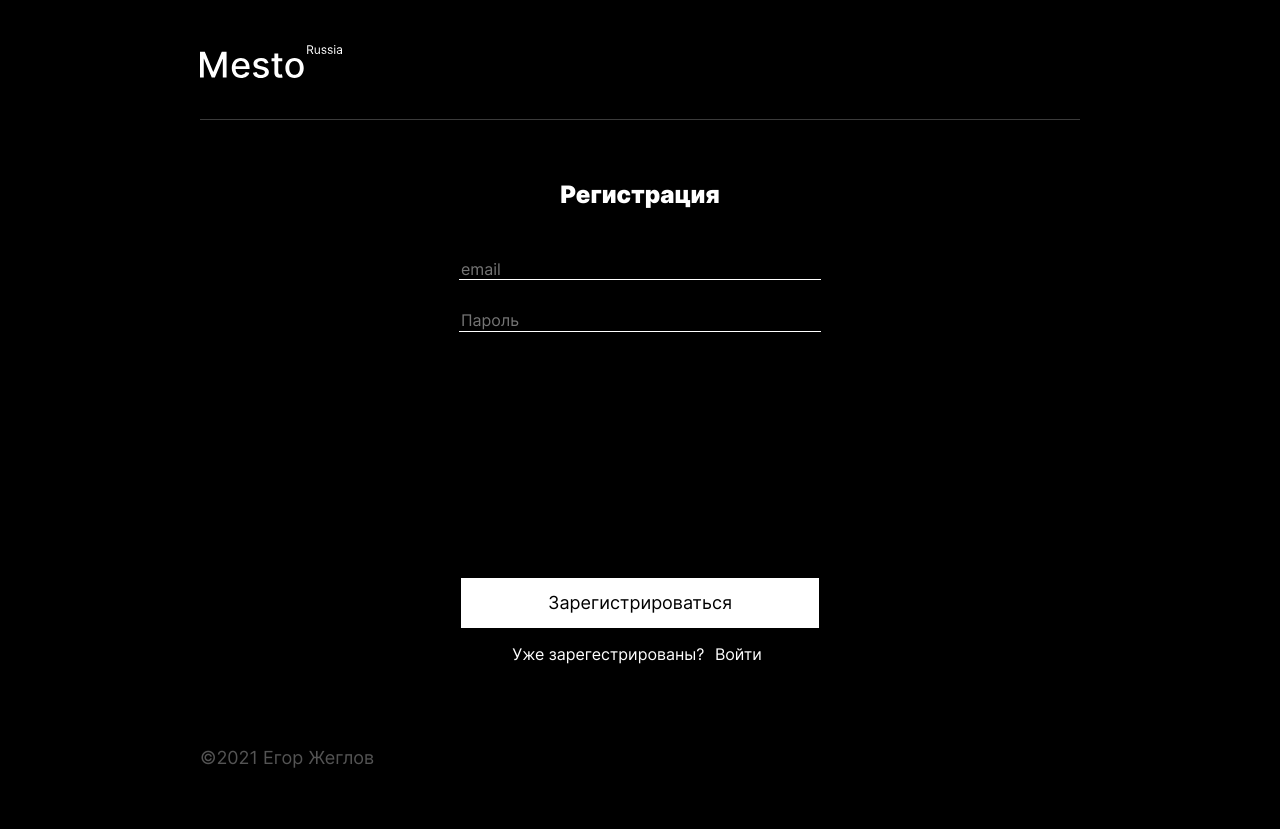
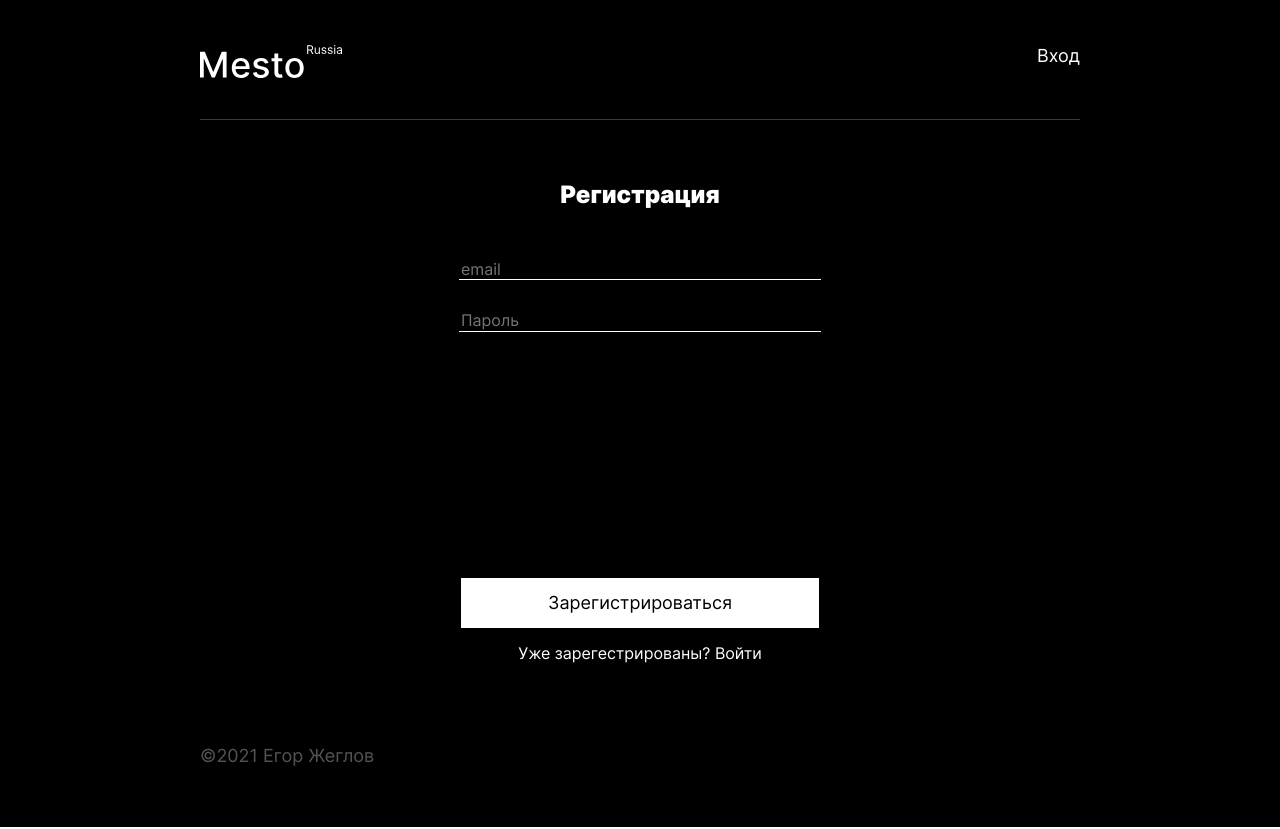
Before and after one commit to EgorZheglov/mesto-react, a React (Create React App) app: page /sign-up in a window 1280 px wide. Built offline with nearby package versions, Linux system fonts and the light colour scheme; no server answers.

Commit message:
JWT final develop

```diff
--- /dev/null
+++ b/src/blocks/header/__button/header__button.css
@@ -0,0 +1,14 @@
+.header__button{
+    margin-top: 0;
+    height:22px;
+    padding: 0;
+    font-size: 18px;
+    font-style: normal;
+    font-weight: 400;
+    line-height: 22px;
+    text-decoration: none;
+}
+
+.header__button:hover{
+    opacity: 0.6;
+}
--- /dev/null
+++ b/src/blocks/header/__email/header__email.css
@@ -0,0 +1,7 @@
+.header__email{
+    font-size: 18px;
+    font-style: normal;
+    font-weight: 500;
+    line-height: 22px;
+    margin-right: 24px;
+}
--- /dev/null
+++ b/src/blocks/header/__info/header__info.css
@@ -0,0 +1,4 @@
+.header__info{
+    display: flex;
+    flex-direction: row;
+}
--- a/src/blocks/sign/__link/sign__link.css
+++ b/src/blocks/sign/__link/sign__link.css
@@ -3,6 +3,7 @@
     background-color: black;
     border:none;
     outline: none;
+    text-decoration: none;
     transform: opacity 1s linear;
 }
 
--- a/src/components/App.js
+++ b/src/components/App.js
@@ -7,7 +7,7 @@ import PopupWithForm from './PopupWithForm';
 import ImagePopup from './ImagePopup';
 import {api, signApi} from '../utils/api';
 import Register from './Register';
-import { Route, Switch, Redirect, useHistory } from 'react-router-dom';
+import { Route, Switch, Redirect, useHistory, useRouteMatch} from 'react-router-dom';
 import EditAvatarPopup from './EditAvatarPopup';
 import { UserContext } from '../contexts/CurrentUserContext';
 import AddPlacePopup from './AddPlacePopup'
@@ -27,9 +27,11 @@ function App() {
   const [loggedIn, setLogIn] = React.useState(false);
   const [isRegistrationPopupOpen, setRegistrationPopup] = React.useState(false);
   const [signSuccsess, setSignSucces] = React.useState(true);
+  const [email, setEmail] =React.useState('')
 
   const history = useHistory();
 
+  const {path} = useRouteMatch();
 
 
   function handleCardLike(card) {
@@ -38,11 +40,10 @@ function App() {
 
     const method = isLiked ? 'DELETE' : 'PUT';
 
-    // Отправляем запрос в API и получаем обновлённые данные карточки
     api.toggleLike(card._id, method)
       .then((newCard) => {
          setCards((state) => {
-           return state.map((c) => c._id === card._id ? newCard : c)//вставляем обновленную карточку
+           return state.map((c) => c._id === card._id ? newCard : c)
          });
       })
       .catch(err => {
@@ -50,36 +51,60 @@ function App() {
       })
   }
 
-  React.useEffect(()=>{
-    api.getUserData()
-    .then(res =>{
-      setUser(res)
+
+  function handleLogOut(){
+    history.push('/sign-in');
+    setLogIn(false)
+  }
+
+  function handleSignUpSubmit(email, password){
+    signApi.signUp(email, password)
+    .then(res => {
+      setSignSucces(true);
+      setRegistrationPopup(true);
+
+
+      history.push('/sign-in')
     })
     .catch(err => {
-      console.log(`Ошибка: ${err}`)
+      setSignSucces(false)
+      setRegistrationPopup(true);
     })
+  }
 
-    api.getInitialCards()
+  function handleSignInSubmit(email, password){
+
+    signApi.signIn(email, password)
+    .then(res => {
+      setLogIn(true)
+
+      setEmail(email)
+
+      history.push('/')
+
+
+      api.getUserData()
+      .then(res =>{
+        setUser(res)
+      })
+      .catch(err => {
+        console.log(`Ошибка: ${err}`)
+      })
+
+      api.getInitialCards()
       .then(res =>{
         setCards(res)
       })
       .catch(err => {
         console.log(`Ошибка: ${err}`)
       })
-  },[])
-
-  function handleSignUpSubmit(email, password){
-    signApi.signUp(email, password)
-    .then(res => {
-      setSignSucces(true);
-      setRegistrationPopup(true);
-      history.push('/signin')
     })
     .catch(err => {
       setSignSucces(false)
       setRegistrationPopup(true);
     })
   }
+
 
   function handleCardClick(card){
     setSelectedCard(card);
@@ -113,10 +138,6 @@ function App() {
 
   function toggleImagePopup(){
     setImagePopup(true);
-  }
-
-  function togglRegistrationPopup(){
-    setRegistrationPopup(true);
   }
 
   function closeAllPopups(){
@@ -163,11 +184,11 @@ function App() {
 
   return (
     <div className="page">
-    <Header />
+    <Header isLoggedIn={loggedIn} email={email} onLogOut={handleLogOut}/>
     <UserContext.Provider value={currentUser}>
     <Switch>
       <ProtectedRoute
-          path='/profile'
+          exact path='/'
           component={Main}
           loggedIn = {loggedIn}
           handleCardClick={handleCardClick}
@@ -180,8 +201,8 @@ function App() {
       <Route path='/sign-up'>
         <Register onSignUp = {handleSignUpSubmit}/>
       </Route>
-      <Route path='/sign-in'>
-         <Login />
+      <Route path='/sign-in' >
+         <Login onSignIn = {handleSignInSubmit}/>
       </Route>
       <Route>
           {!loggedIn ? (<Redirect to="/profile" />) : (<Redirect to="/sign-up" />)}
--- a/src/components/Header.js
+++ b/src/components/Header.js
@@ -1,9 +1,34 @@
 import logo from '../images/Vector.svg'
+import React from 'react'
+import { Link, useHistory } from 'react-router-dom';
 
 function Header (props){
+
+    let linkText; //Если использовать useState, бесконечный перерендер
+    let linkPath;
+
+    const history = useHistory();
+
+    if(history.location.pathname === '/sign-in'){
+        linkText = 'Регистрация'
+        linkPath = '/sign-up'
+    }else{
+        if(history.location.pathname === '/sign-up'){
+            linkText = 'Вход'
+            linkPath = '/sign-in'
+        }
+    }
+
     return(
         <div className="header">
             <img className="header__logo" src={logo} alt="Лого"/>
+            {props.isLoggedIn ? (
+                <div className='header__info'>
+                    <div className="header__email">{props.email}</div>
+                    <button className = "header__button link" onClick={props.onLogOut} type = "submit">Выйти</button>
+                </div>
+                ): <Link to={linkPath} className = "header__button link">{linkText}</Link>}
+
         </div>
     )
 }
--- a/src/components/Login.js
+++ b/src/components/Login.js
@@ -1,13 +1,31 @@
+import React from 'react';
 
-function Login (){
+function Login (props){
+
+    const [email, setEmail] =React.useState('')
+    const [password, setPassword] =React.useState('')
+
+    function handleChangeEmail(e) {
+        setEmail(e.target.value);
+      }
+
+      function handleChangePassword(e) {
+        setPassword(e.target.value);
+      }
+
+    function signInSubmit(e){
+        e.preventDefault()
+        props.onSignIn(email, password)
+    }
+
     return(
         <form className='sign'>
             <h1 className = "sign__title">Вход</h1>
-            <input className = "sign__input" type = "email"  name="emailInput" id="email_input" placeholder='email' required />
+            <input className = "sign__input" type = "email" onChange={handleChangeEmail} name="emailInput" id="email_input" placeholder='email' required />
 
-            <input className = "sign__input" type = "password" name="passwordInput"  placeholder='Пароль' id="password_input" minLength="2" maxLength="20" required />
+            <input className = "sign__input" type = "password" onChange={handleChangePassword} name="passwordInput"  placeholder='Пароль' id="password_input" minLength="2" maxLength="20" required />
 
-            <button className = "sign__button link" type = "submit">Войти</button>
+            <button className = "sign__button link" onClick={signInSubmit} type = "submit">Войти</button>
         </form>
     )
 }
--- a/src/components/Register.js
+++ b/src/components/Register.js
@@ -1,4 +1,5 @@
 import React from 'react';
+import { Link } from 'react-router-dom';
 
 
 function Register (props){
@@ -27,7 +28,7 @@ function Register (props){
             <input className = "sign__input" type = "password" onChange={handleChangePassword} name="passwordInput"  placeholder='Пароль' id="password_input" minLength="2" maxLength="20" required />
 
             <button className = "sign__button link" type = "submit" onClick={signUpSubmit}>Зарегистрироваться</button>
-            <p>Уже зарегестрированы? <button className="sign__link link"> Войти</button></p>
+            <p>Уже зарегестрированы? <Link to="/sign-in" className = "sign__link link">Войти</Link></p>
         </form>
     )
 }
--- a/src/index.css
+++ b/src/index.css
@@ -4,6 +4,9 @@
 @import url(./blocks/link/link.css);
 @import url(./blocks/page/page.css);
 @import url(./blocks/header/header.css);
+@import url(./blocks/header/__info/header__info.css);
+@import url(./blocks/header/__button/header__button.css);
+@import url(./blocks/header/__email/header__email.css);
 @import url(./blocks/main/main.css);
 @import url(./blocks/header/__logo/header__logo.css);
 @import url(./blocks/profile/profile.css);
@@ -67,10 +70,3 @@
 @import url(./blocks/sign/__link/sign__link.css);
 @import url(./blocks/popup/__registration-title/popup__registration-title.css);
 @import url(./blocks/popup/__registration-image/popup__registration-image.css);
-
-
-
-
-.border{
-    border:1px solid red
-}
--- a/src/utils/api.js
+++ b/src/utils/api.js
@@ -107,7 +107,7 @@ class Api {
       }
 
     signUp(email, password){
-       //Авторизируем пользователя
+       //Регистрируем пользователя пользователя
 
       return fetch(`${this._url}/signup`, {
         method: 'POST',
@@ -119,6 +119,20 @@ class Api {
       })
       .then(this._checkResponse)
      }
+
+     signIn(email, password){
+      //Авторизируем пользователя
+
+     return fetch(`${this._url}/signin`, {
+       method: 'POST',
+       headers: {'Content-Type': 'application/json'},
+       body: JSON.stringify({
+         password: `${password}`,
+         email: `${email}`
+       })
+     })
+     .then(this._checkResponse)
+    }
   }
 
 
```
